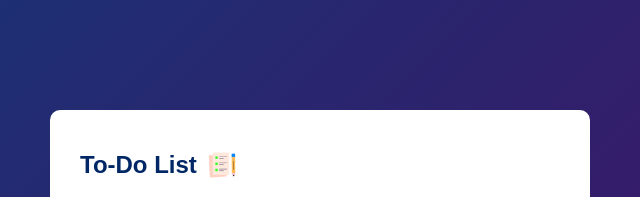
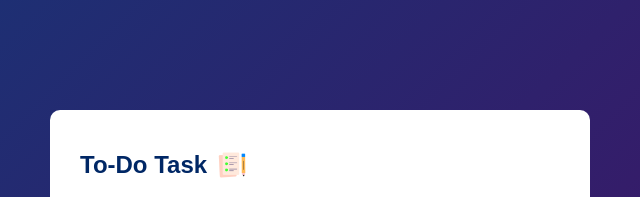
Before and after one commit to Moin06-dev/To-Do-Task, a plain HTML site: page index.html in a window 1280 px wide. Shown: the top 197 px of the page, 320-960 px from the left. Drawn offline with Linux system fonts and the light colour scheme.

Commit message:
Update index.html

```diff
--- a/index.html
+++ b/index.html
@@ -3,13 +3,13 @@
 <head>
     <meta charset="UTF-8">
     <meta name="viewport" content="width=device-width, initial-scale=1.0">
-    <title>To Do List</title>
+    <title>To Do Task</title>
     <link rel="stylesheet" href="style.css">
 </head>
 <body>
 <div class="container">
     <div class="todo-app">
-        <h2>To-Do List <img src="icon.png" alt="" srcset=""></h2>
+        <h2>To-Do Task <img src="icon.png" alt="" srcset=""></h2>
        <div class="row">
         <input type="text" id="input-box"  placeholder="Add Your Text....."><br><br>
         <button onclick="addtask()">Add</button>
```
